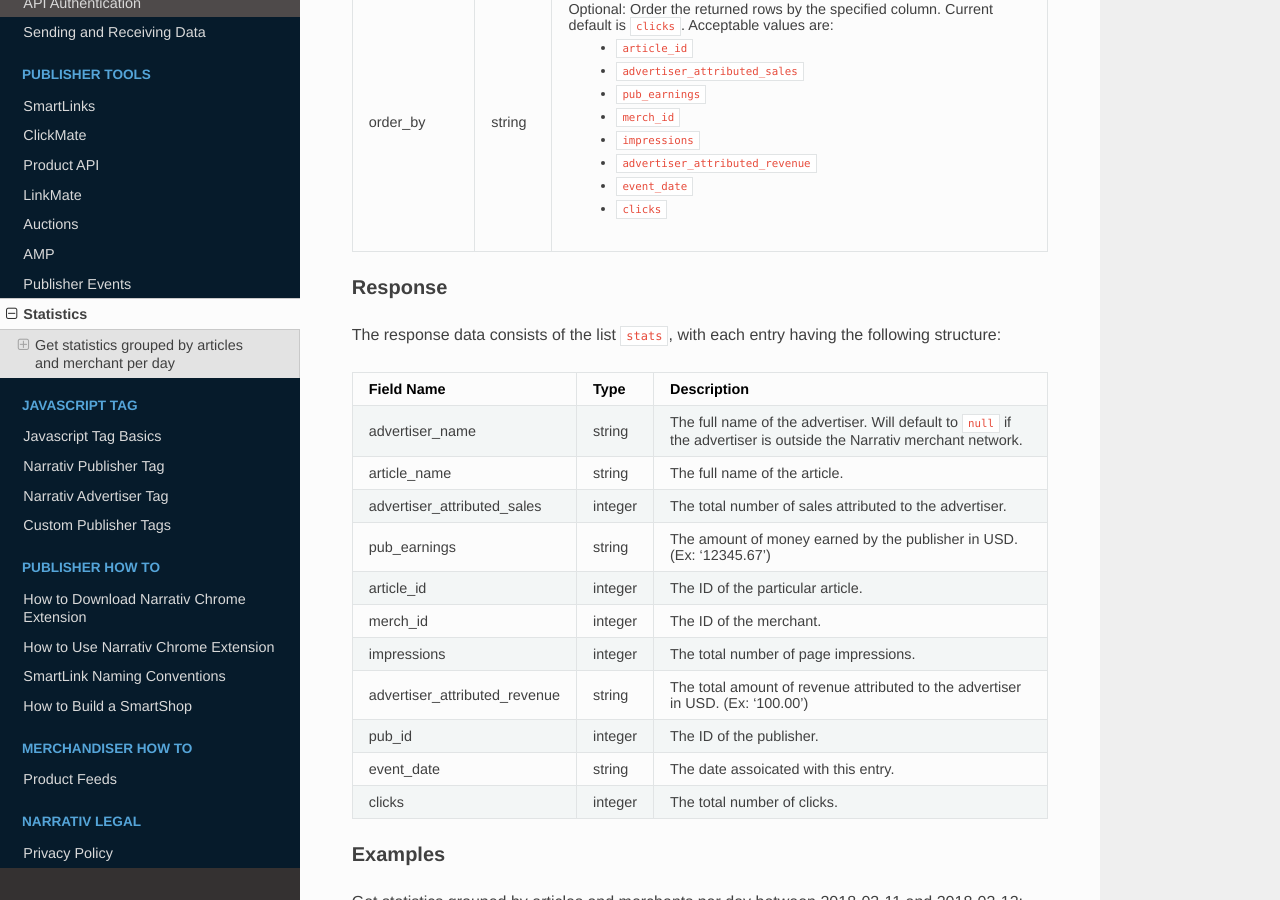
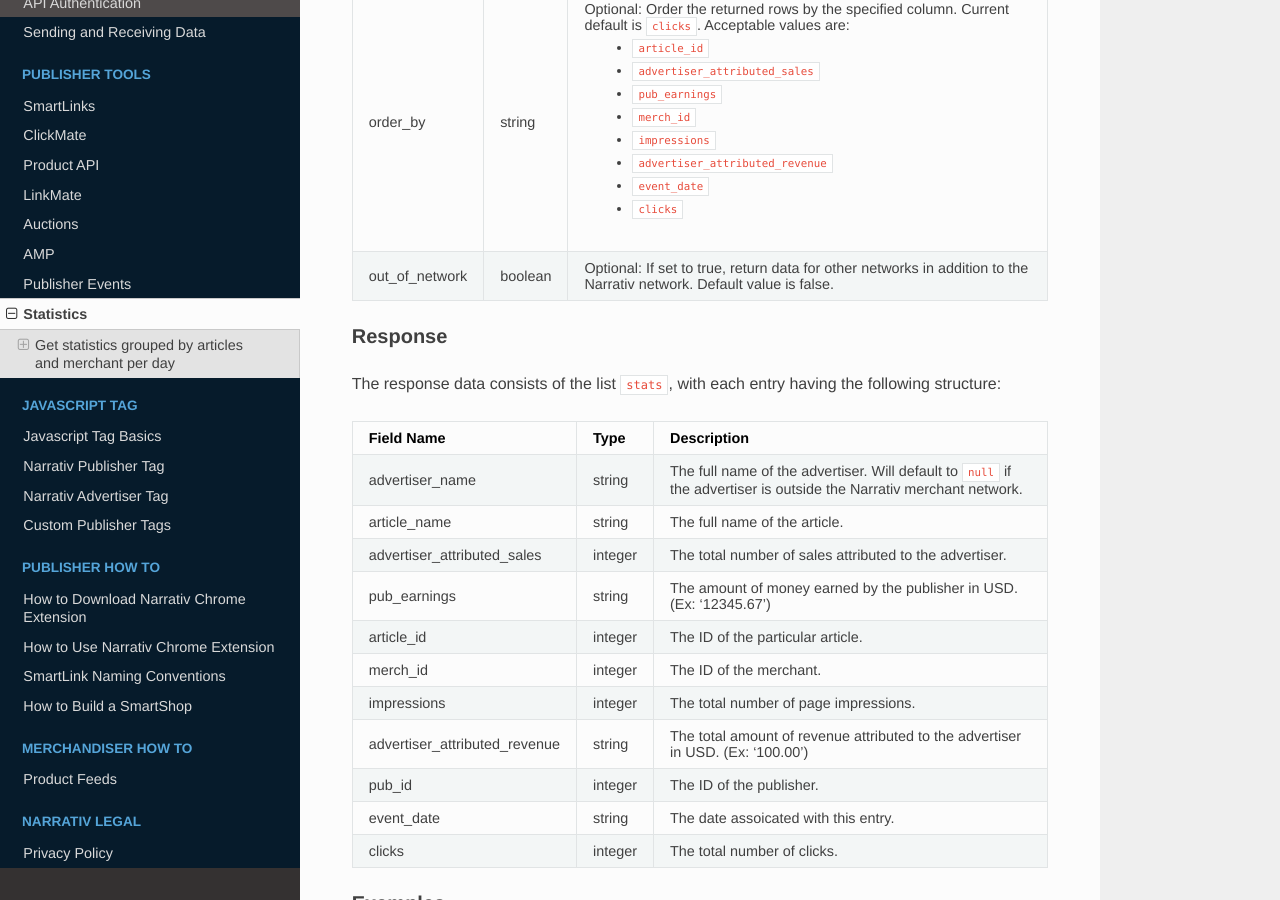
Before and after one commit to robinssq/api-docs, a Sphinx documentation site: the page built from docs/statistics.rst, in a window 1280 px wide and 900 px high, scrolled down 651 px. Built offline with Sphinx 7.4.7 and the Read the Docs theme 2.0.0, drawn with Linux system fonts in a browser that asks for light colours.

```diff
--- a/docs/conf.py
+++ b/docs/conf.py
@@ -54,9 +54,9 @@ author = 'Narrativ'
 # built documents.
 #
 # The short X.Y version. (major version 1 corresponds to /api/v1/)
-version = '1.7.5'
+version = '1.7.6'
 # The full version, including alpha/beta/rc tags.
-release = '1.7.5'
+release = '1.7.6'
 
 # The language for content autogenerated by Sphinx. Refer to documentation
 # for a list of supported languages.
--- a/docs/statistics.rst
+++ b/docs/statistics.rst
@@ -60,6 +60,9 @@ Request
         - ``event_date``
         - ``clicks``
 
+   * - out_of_network
+     - boolean
+     - Optional: If set to true, return data for other networks in addition to the Narrativ network. Default value is false.
 
 Response
 ^^^^^^^^
```
